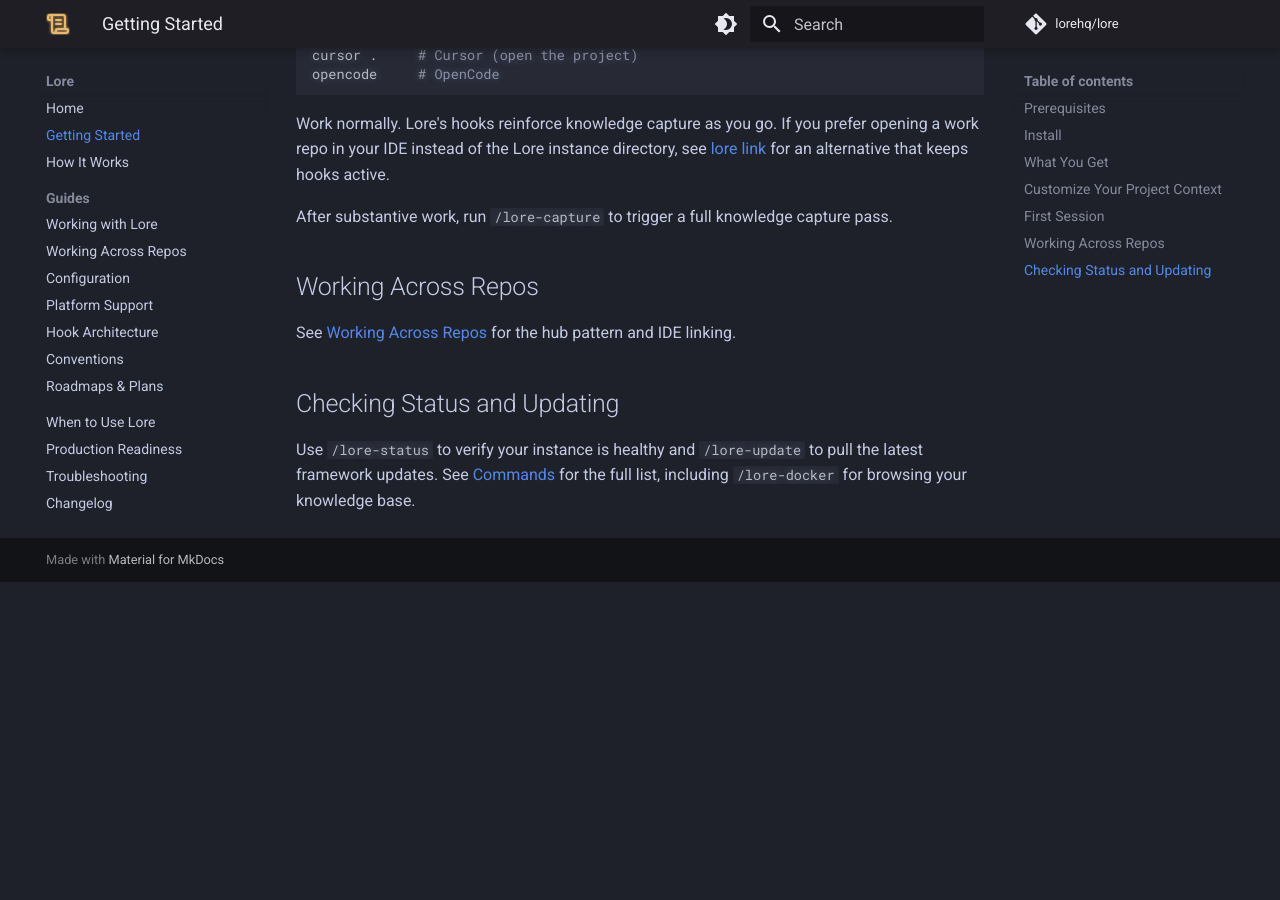
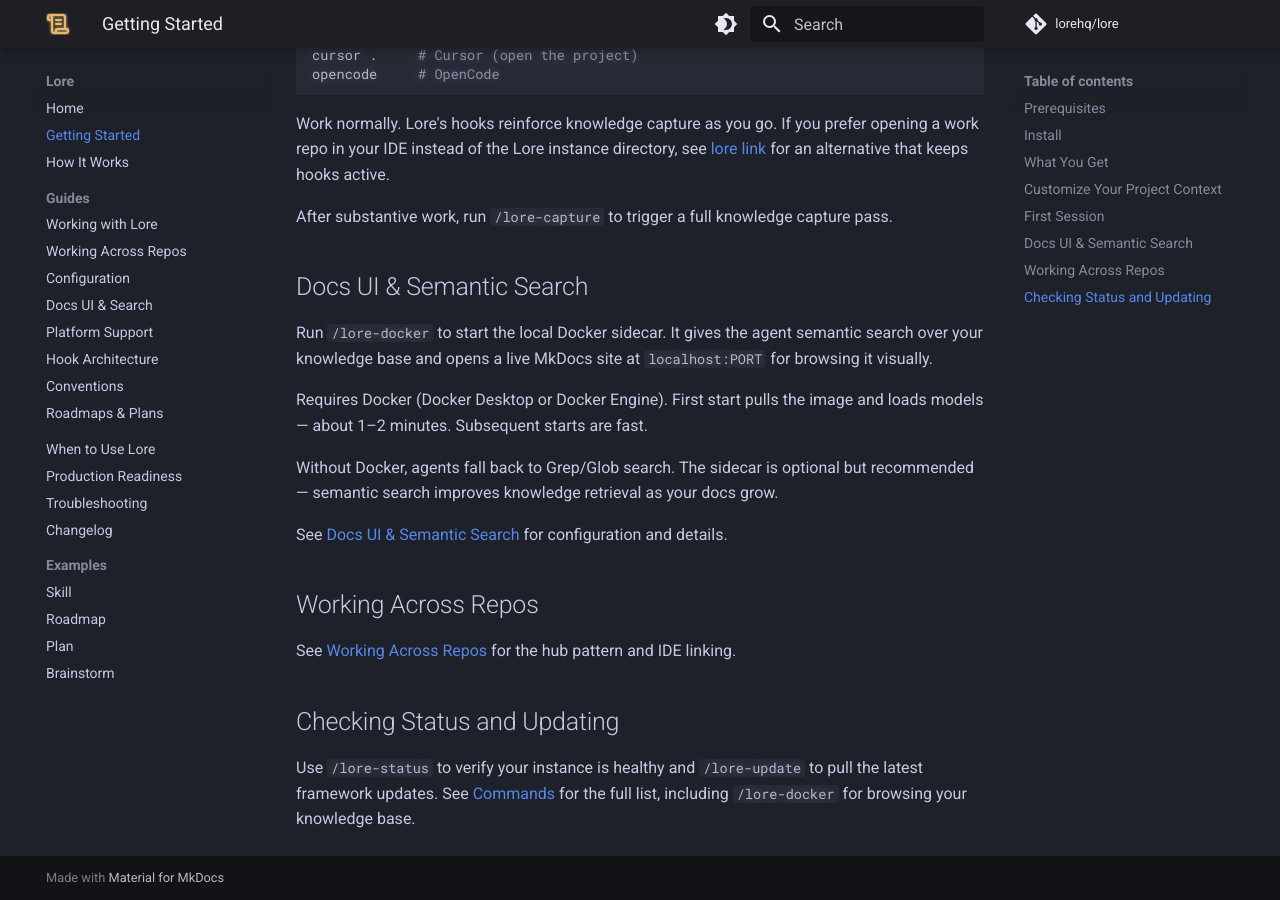
Before and after one commit to lorehq/lore-docs, an MkDocs documentation site: the page built from docs/getting-started.md, in a window 1280 px wide and 900 px high, scrolled down 1168 px. Built offline with MkDocs 1.6.1 and Material for MkDocs 9.7.7, drawn with Linux system fonts in a browser that asks for light colours; comment, search, counter and statistics services are not loaded; before the commit the page ends 1750 px from its top, so only the background shows below that.

Commit message:
Add Docker sidecar and semantic search documentation
New page: guides/docs-ui.md — covers the lore-docker sidecar in full:
semantic search API, MkDocs UI, file watcher, setup, ports, config,
fallback behavior without Docker, and gotchas.

Updated pages:
- index.md: add Semantic Search & Docs UI to "What You Get"
- getting-started.md: add Docs UI & Semantic Search setup section
- how-it-works.md: note semantic search in architecture and context efficiency
- guides/interaction.md: expand /lore-docker entry with link to full guide
- mkdocs.yml: add Docs UI & Search to Guides nav

Co-Authored-By: Claude Sonnet 4.6 <noreply@anthropic.com>

```diff
--- a/docs/getting-started.md
+++ b/docs/getting-started.md
@@ -47,6 +47,16 @@ Work normally. Lore's hooks reinforce knowledge capture as you go. If you prefer
 
 After substantive work, run `/lore-capture` to trigger a full knowledge capture pass.
 
+## Docs UI & Semantic Search
+
+Run `/lore-docker` to start the local Docker sidecar. It gives the agent semantic search over your knowledge base and opens a live MkDocs site at `localhost:PORT` for browsing it visually.
+
+Requires Docker (Docker Desktop or Docker Engine). First start pulls the image and loads models — about 1–2 minutes. Subsequent starts are fast.
+
+Without Docker, agents fall back to Grep/Glob search. The sidecar is optional but recommended — semantic search improves knowledge retrieval as your docs grow.
+
+See [Docs UI & Semantic Search](guides/docs-ui.md) for configuration and details.
+
 ## Working Across Repos
 
 See [Working Across Repos](guides/cross-repo-workflow.md) for the hub pattern and IDE linking.
--- a/mkdocs.yml
+++ b/mkdocs.yml
@@ -55,6 +55,7 @@ nav:
     - Working with Lore: guides/interaction.md
     - Working Across Repos: guides/cross-repo-workflow.md
     - Configuration: guides/configuration.md
+    - Docs UI & Search: guides/docs-ui.md
     - Platform Support: guides/platform-support.md
     - Hook Architecture: guides/hook-architecture.md
     - Conventions: guides/conventions.md
```
Also changed, not shown: docs/guides/docs-ui.md (added, +54 -0 lines), docs/guides/interaction.md (+1 -1 lines), docs/how-it-works.md (+4 -0 lines), docs/index.md (+1 -0 lines).
